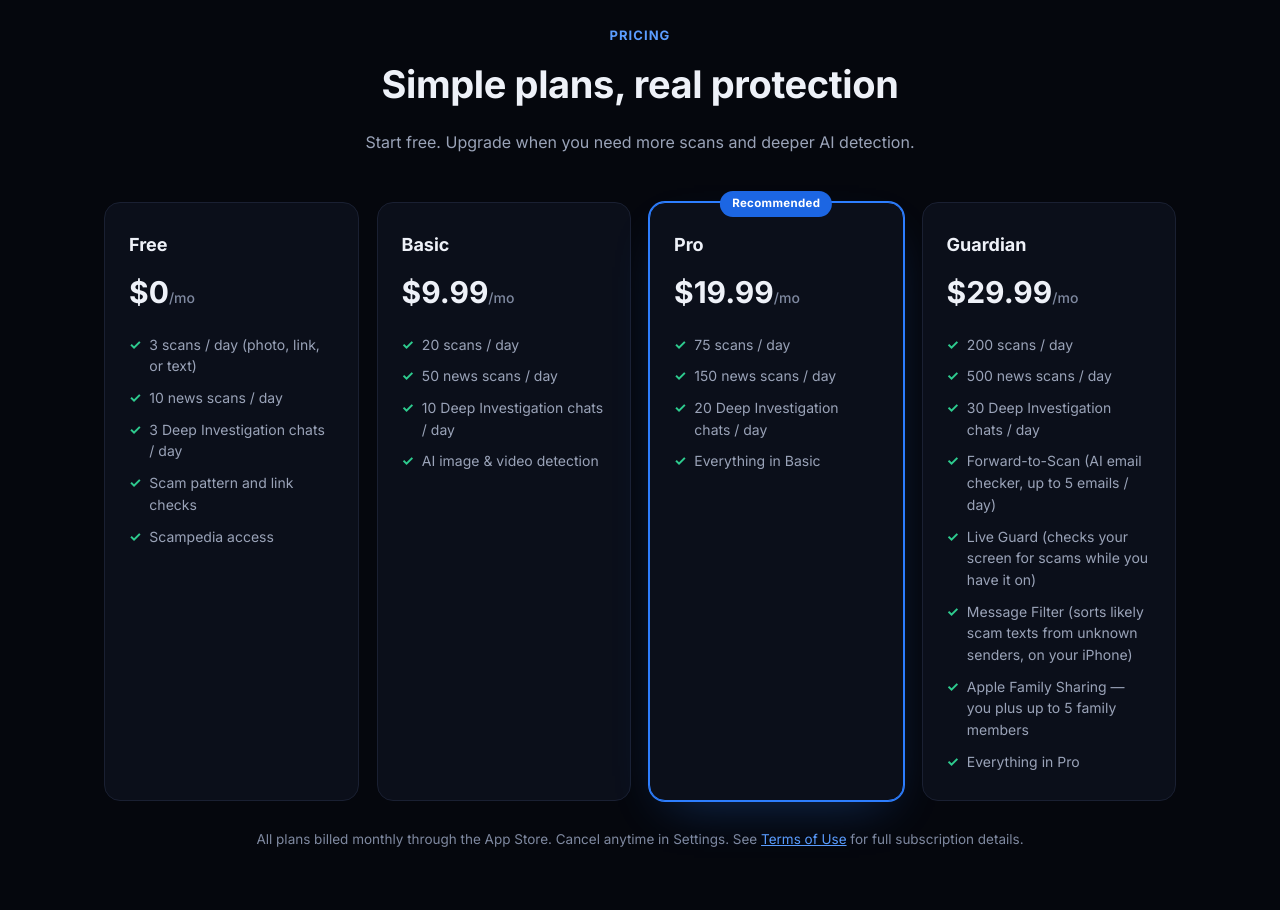
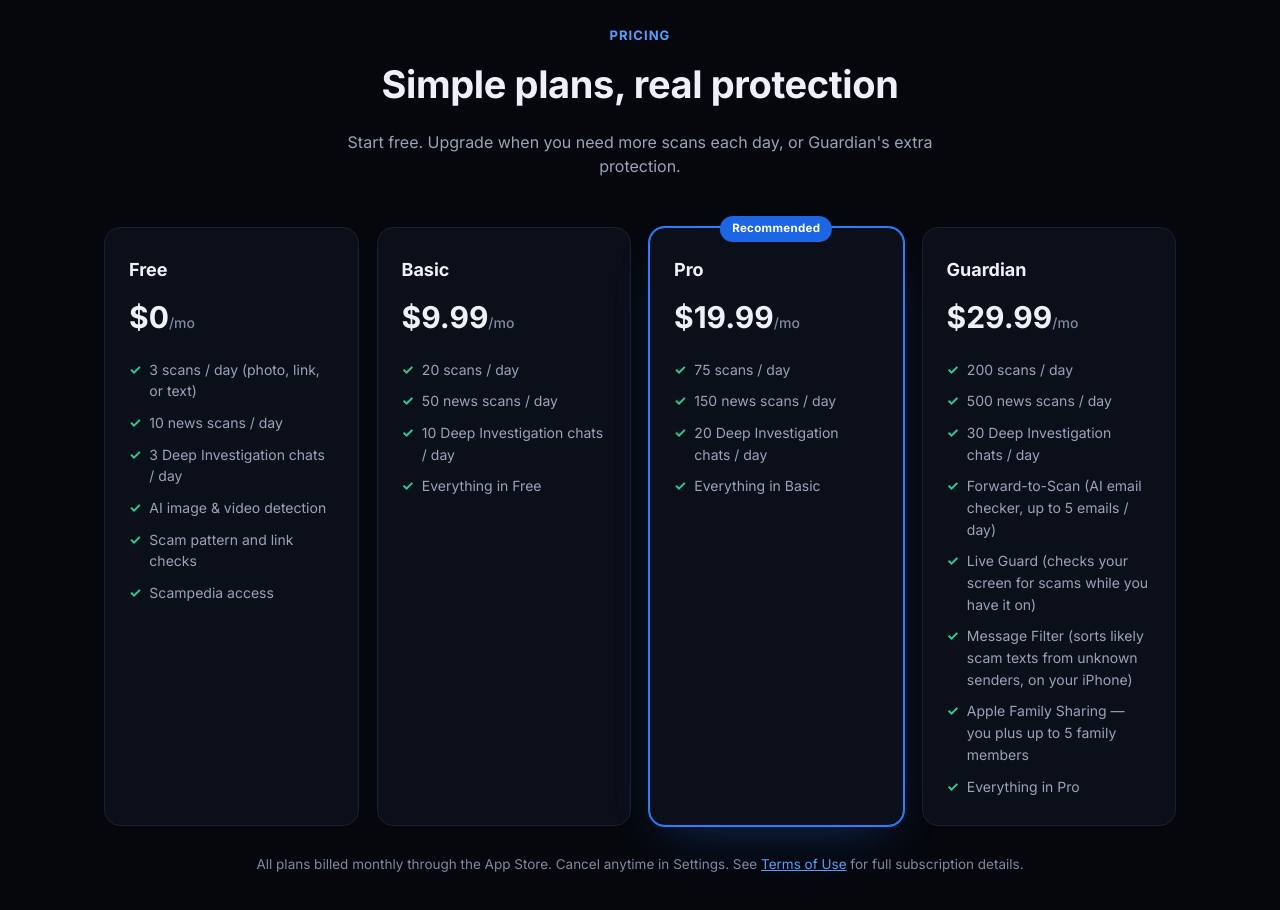
Before and after one commit to nolanickelliott02-collab/officialverifyguard, a plain HTML site: page index.html in a window 1280 px wide. Shown: the part 6980-7890 px from the top of the page. Drawn offline with Linux system fonts and the light colour scheme.

Commit message:
Free plan includes AI photo and video detection
Matches the app change (AppState.swift canUseAIDetection = true for every
tier, cf8875d). Publish when the build containing it is live.

Co-Authored-By: Claude Opus 5.5 <noreply@anthropic.com>

```diff
--- a/index.html
+++ b/index.html
@@ -176,7 +176,7 @@
       <div class="section-head">
         <div class="kicker">Pricing</div>
         <h2>Simple plans, real protection</h2>
-        <p>Start free. Upgrade when you need more scans and deeper AI detection.</p>
+        <p>Start free. Upgrade when you need more scans each day, or Guardian's extra protection.</p>
       </div>
       <div class="pricing-grid">
         <div class="plan">
@@ -186,6 +186,7 @@
             <li>3 scans / day (photo, link, or text)</li>
             <li>10 news scans / day</li>
             <li>3 Deep Investigation chats / day</li>
+            <li>AI image &amp; video detection</li>
             <li>Scam pattern and link checks</li>
             <li>Scampedia access</li>
           </ul>
@@ -197,7 +198,7 @@
             <li>20 scans / day</li>
             <li>50 news scans / day</li>
             <li>10 Deep Investigation chats / day</li>
-            <li>AI image &amp; video detection</li>
+            <li>Everything in Free</li>
           </ul>
         </div>
         <div class="plan popular">
```
Also changed, not shown: support.html (+1 -1 lines).
